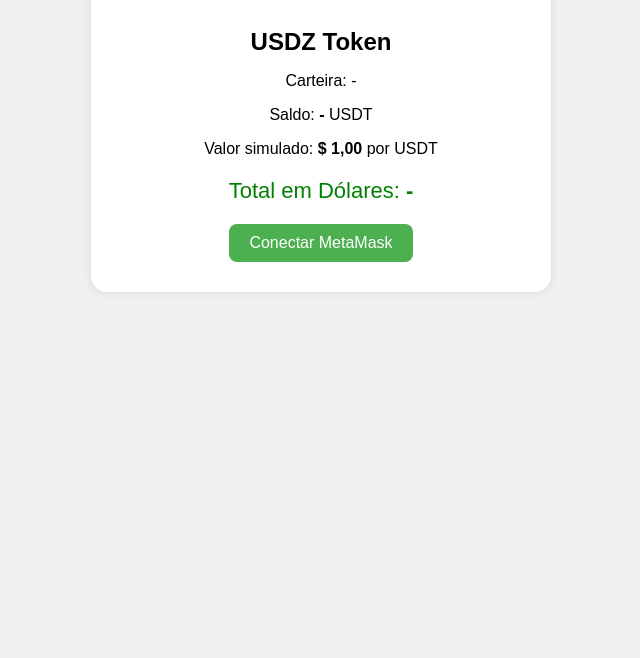
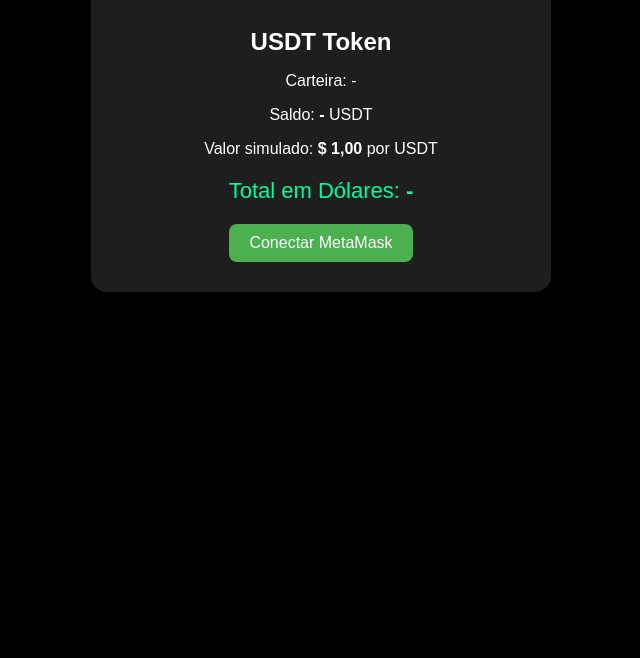
Before and after one commit to Jhonny2517/moeda-teste, a plain HTML site: page index.html in a window 1280 px wide. Shown: the part 142-800 px from the top of the page, without its empty margins (319-959 px from the left). Drawn offline with Linux system fonts and the light colour scheme.

Commit message:
Update index.html

```diff
--- a/index.html
+++ b/index.html
@@ -2,22 +2,23 @@
 <html lang="pt-BR">
 <head>
   <meta charset="UTF-8">
-  <title>Painel USDt Web3</title>
+  <title>Painel USDT Web3</title>
   <script src="https://cdn.jsdelivr.net/npm/ethers@5.7.2/dist/ethers.umd.min.js"></script>
   <style>
     body {
       font-family: Arial, sans-serif;
-      background-color: #f0f0f0;
+      background-color: #000;
+      color: #fff;
       text-align: center;
       padding: 40px;
     }
     .card {
-      background: #fff;
+      background: #1e1e1e;
       padding: 30px;
       border-radius: 16px;
       max-width: 400px;
       margin: auto;
-      box-shadow: 0 0 10px rgba(0,0,0,0.1);
+      box-shadow: 0 0 15px rgba(0,0,0,0.5);
     }
     img {
       width: 64px;
@@ -25,9 +26,10 @@
     }
     h2 {
       margin-bottom: 10px;
+      color: #fff;
     }
     .valor {
-      color: green;
+      color: #00ff99;
       font-size: 22px;
       margin-top: 20px;
     }
@@ -46,7 +48,7 @@
 <body>
   <div class="card">
     <img src="https://cryptologos.cc/logos/tether-usdt-logo.png" alt="USDT">
-    <h2>USDZ Token</h2>
+    <h2>USDT Token</h2>
     <p id="wallet">Carteira: -</p>
     <p>Saldo: <strong id="balance">-</strong> USDT</p>
     <p>Valor simulado: <strong>$ 1,00</strong> por USDT</p>
@@ -80,9 +82,9 @@
         const formatted = ethers.utils.formatUnits(balance, decimals);
         document.getElementById("balance").textContent = formatted;
 
-        const valorPorToken = 5.0;
+        const valorPorToken = 1.0;
         const total = parseFloat(formatted) * valorPorToken;
-        document.getElementById("total").textContent = "R$ " + total.toFixed(2);
+        document.getElementById("total").textContent = "$ " + total.toFixed(2);
       } else {
         alert("MetaMask nao encontrada");
       }
```
